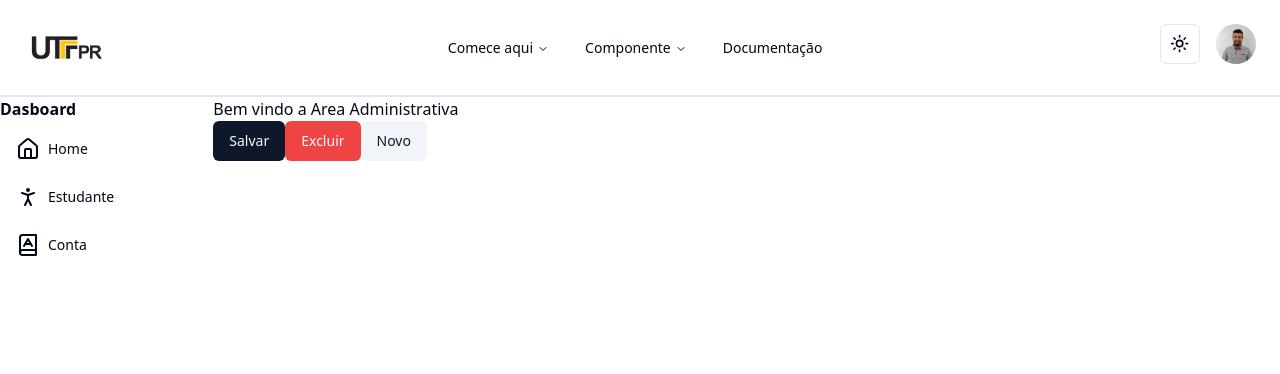
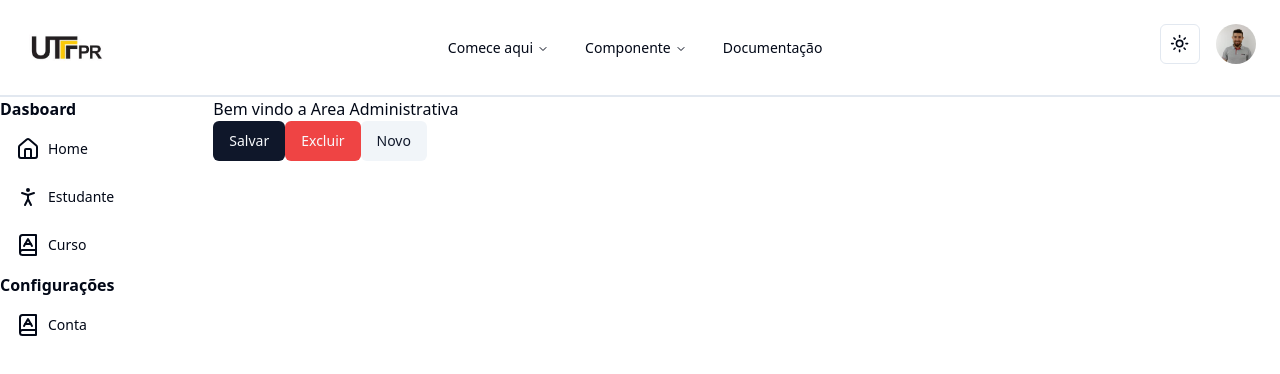
Before and after one commit to Genilso190/school-20241, a Next.js app: page /admin in a window 1280 px wide. Shown: the top 374 px of the page. Built offline with nearby package versions, Linux system fonts and the light colour scheme.

Commit message:
feat: confuguração

```diff
--- a/app/admin/componets/Aside.tsx
+++ b/app/admin/componets/Aside.tsx
@@ -20,7 +20,15 @@ export default function Aside(className: any) {
                         <PersonStanding className="mr-2" />
                         Estudante
                     </Button>
-                </a>
+
+                    </a>
+                    <a href="/admin">
+                        <Button variant="ghost">
+                            <BookAIcon className="mr-2" />
+                            Curso
+                        </Button>
+                    </a>
+                    <h2 className="font-bold">Configurações</h2>
                 <a href="/admin">
                     <Button variant="ghost">
                         <BookAIcon className="mr-2" />
```
